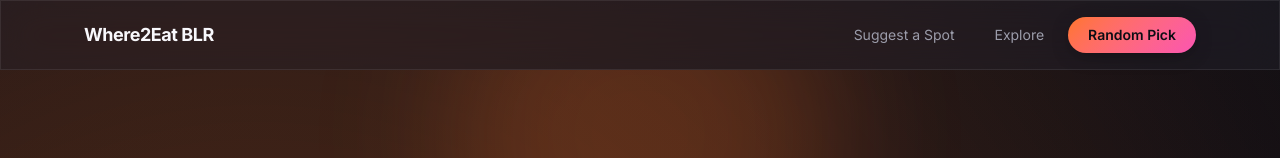
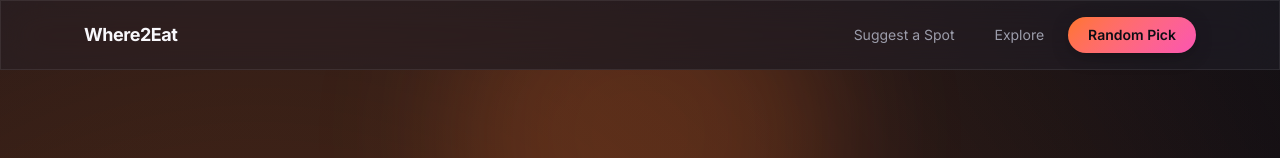
Before and after one commit to venkateshraju04/where2eat, a Next.js app: page / in a window 1280 px wide. Shown: the top 158 px of the page. Built offline with nearby package versions, Linux system fonts and the light colour scheme; no server answers; the database is empty.

Commit message:
chore: shorten branding to Where2Eat

```diff
--- a/src/app/layout.tsx
+++ b/src/app/layout.tsx
@@ -3,12 +3,12 @@ import { Analytics } from "@vercel/analytics/react";
 import "./globals.css";
 
 export const metadata: Metadata = {
-  title: "Where2Eat BLR — Hidden Food Gems Nearby",
+  title: "Where2Eat — Hidden Food Gems Nearby",
   description:
     "Discover Bangalore's best hand-picked local food spots and hidden gems. Still undecided? Let our wheel pick for you!",
-  authors: [{ name: "Where2Eat BLR" }],
+  authors: [{ name: "Where2Eat" }],
   openGraph: {
-    title: "Where2Eat BLR — Hidden Food Gems Nearby",
+    title: "Where2Eat — Hidden Food Gems Nearby",
     description: "Discover Bangalore's best hand-picked local food spots and hidden gems.",
     type: "website",
   },
--- a/src/app/suggest/SuggestPage.tsx
+++ b/src/app/suggest/SuggestPage.tsx
@@ -65,7 +65,7 @@ export default function SuggestPage() {
             </div>
             <h2 className="text-2xl font-bold">Thanks for the suggestion!</h2>
             <p className="mt-2 text-muted-foreground">
-              We&apos;ll review it and add it to Where2Eat BLR soon.
+              We&apos;ll review it and add it to Where2Eat soon.
             </p>
             <button
               onClick={() => {
--- a/src/app/suggest/page.tsx
+++ b/src/app/suggest/page.tsx
@@ -2,7 +2,7 @@ import type { Metadata } from "next";
 import SuggestPage from "./SuggestPage";
 
 export const metadata: Metadata = {
-  title: "Suggest a Spot — Where2Eat BLR",
+  title: "Suggest a Spot — Where2Eat",
 };
 
 export default function Page() {
--- a/src/components/Navbar.tsx
+++ b/src/components/Navbar.tsx
@@ -7,7 +7,7 @@ export function Navbar({ onPick }: { onPick?: () => void }) {
     <header className="sticky top-0 z-40 glass">
       <div className="mx-auto flex max-w-6xl items-center justify-between px-5 py-4">
         <Link href="/" className="flex items-center gap-2">
-          <span className="text-lg font-bold tracking-tight">Where2Eat BLR</span>
+          <span className="text-lg font-bold tracking-tight">Where2Eat</span>
         </Link>
         <nav className="flex items-center gap-1 sm:gap-2">
           <Link
```
